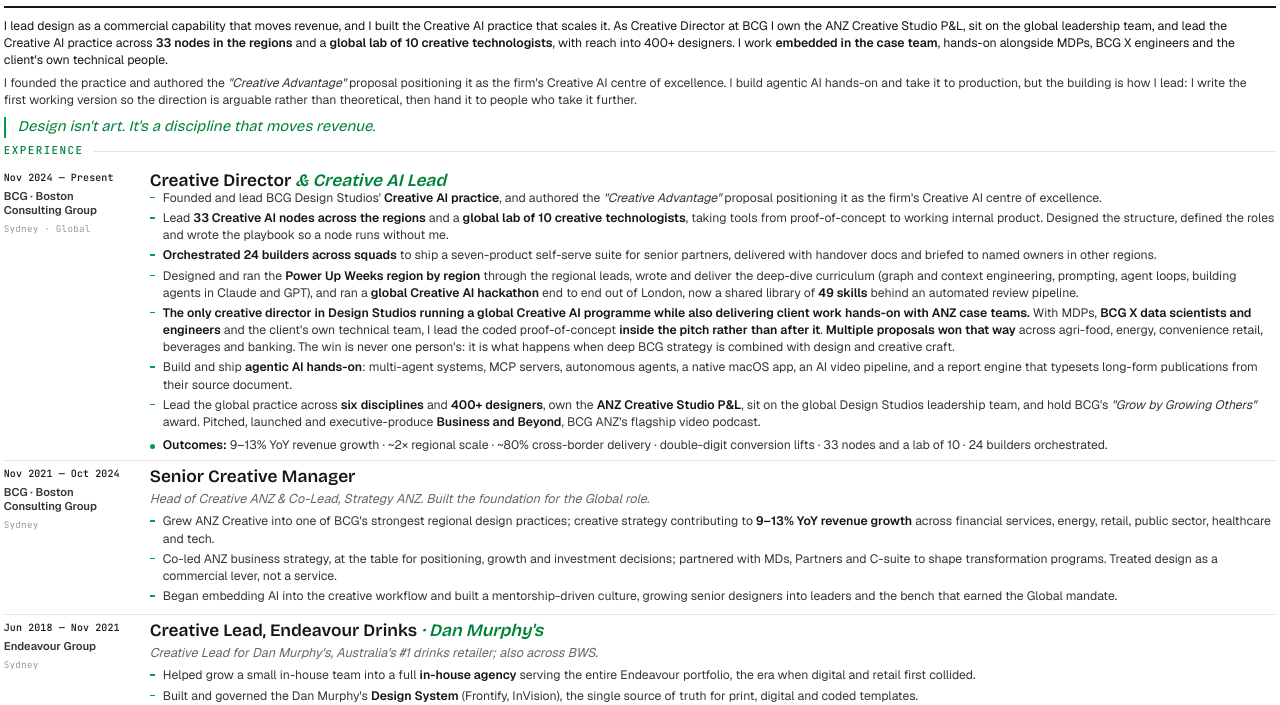
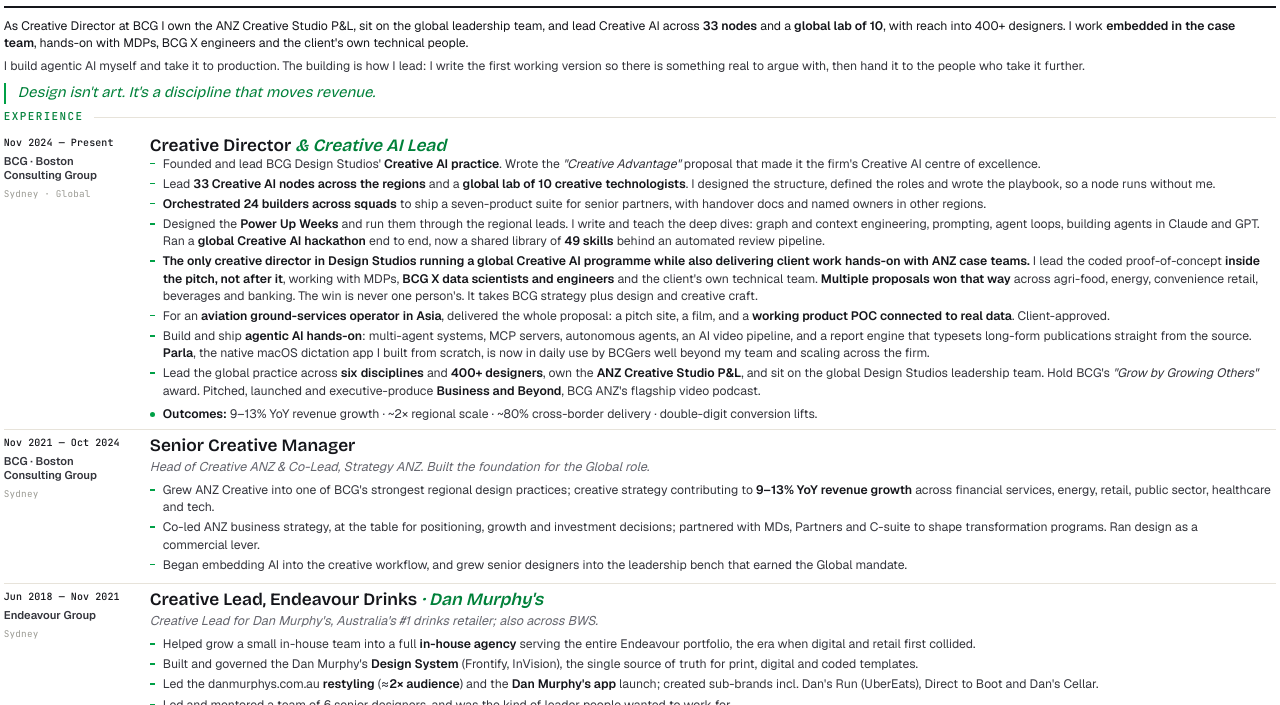
Before and after one commit to zapiolaesteban/profile, a website: page cv/resume.html in a window 1280 px wide. Shown: the part 106-811 px from the top of the page. Drawn offline with nearby package versions, Linux system fonts and the light colour scheme.

Commit message:
Simplify the CV, add Parla adoption and the aviation delivery, hold 2 pages
Copy simplified for plainer reading: shorter sentences, fewer compound
clauses, and two AI-ish constructions removed ("the direction is arguable
rather than theoretical", and the negation framing "a commercial lever, not a
service").

Added, as requested:
- Parla is now in daily use by BCGers well beyond his own team and scaling
  across the firm. Added to the CV, index.html, llms.txt and the agent's
  knowledge file. On the site the build tag changes from "daily use" to
  "scaling across the firm", since adoption is the point.
- The aviation ground-services delivery now names all three artifacts: the
  pitch site, the film, and the working product POC on real data.

BOUNDARY, deliberate and worth stating: Esteban named the client and the city
for that engagement. Neither is published, and nor is the practice area.
Individually each looks harmless; together with "aviation ground services" they
identify the company, and §0 forbids any detail specific enough to do that. The
work is described by sector only, exactly as it already was.

CV page count, which took several attempts:
The first fixes were five cumulative CSS spacing reductions chasing one
stranded line. That was the wrong approach, degrading a designed document by a
thousand small cuts, so all five were reverted and his original spacing values
are untouched.

The actual cause was duplication: the header tag and the summary lead opened
with near-identical sentences ("I run design as a business that
moves/drives revenue, and I built the Creative AI practice that scales it").
Removing the repeat freed the space, serves the "simpler to read" brief, and
cost no content.

Verified: 2 pages via pdfinfo; Parla, the aviation entry and the only-claim all
present in the PDF via pdftotext with the probe sanity-checked; widows 0 on the
site across 5 viewports and 0 on the CV in the A4 print column; no client name,
city or practice area anywhere.

```diff
--- a/cv/resume.html
+++ b/cv/resume.html
@@ -125,8 +125,8 @@
   <div class="rule"></div>
 
   <section class="summary">
-    <p class="lead">I lead design as a commercial capability that moves revenue, and I built the Creative AI practice that scales it. As Creative Director at BCG I own the ANZ Creative Studio P&amp;L, sit on the global leadership team, and lead the Creative AI practice across <strong>33 nodes in the regions</strong> and a <strong>global lab of 10 creative technologists</strong>, with reach into 400+ designers. I work <strong>embedded in the case team</strong>, hands-on alongside MDPs, BCG X engineers and the client's own technical people.</p>
-    <p>I founded the practice and authored the <em>"Creative Advantage"</em> proposal positioning it as the firm's Creative AI centre of excellence. I build agentic AI hands-on and take it to production, but the building is how I lead: I write the first working version so the direction is arguable rather than theoretical, then hand it to people who take it further.</p>
+    <p class="lead">As Creative Director at BCG I own the ANZ Creative Studio P&amp;L, sit on the global leadership team, and lead Creative AI across <strong>33 nodes</strong> and a <strong>global lab of 10</strong>, with reach into 400+ designers. I work <strong>embedded in the case team</strong>, hands-on with MDPs, BCG X engineers and the client's own technical people.</p>
+    <p>I build agentic AI myself and take it to production. The building is how I lead: I write the first working version so there is something real to argue with, then hand it to the people who take it further.</p>
     <p class="thesis">Design isn't art. It's a discipline that moves revenue.</p>
   </section>
 
@@ -142,15 +142,16 @@
       <div class="body">
         <h3>Creative Director <em>&amp; Creative AI Lead</em></h3>
         <ul>
-          <li>Founded and lead BCG Design Studios' <strong>Creative AI practice</strong>, and authored the <em>"Creative Advantage"</em> proposal positioning it as the firm's Creative AI centre of excellence.</li>
-          <li>Lead <strong>33 Creative AI nodes across the regions</strong> and a <strong>global lab of 10 creative technologists</strong>, taking tools from proof-of-concept to working internal product. Designed the structure, defined the roles and wrote the playbook so a node runs without me.</li>
-          <li><strong>Orchestrated 24 builders across squads</strong> to ship a seven-product self-serve suite for senior partners, delivered with handover docs and briefed to named owners in other regions.</li>
-          <li>Designed and ran the <strong>Power Up Weeks region by region</strong> through the regional leads, wrote and deliver the deep-dive curriculum (graph and context engineering, prompting, agent loops, building agents in Claude and GPT), and ran a <strong>global Creative AI hackathon</strong> end to end out of London, now a shared library of <strong>49 skills</strong> behind an automated review pipeline.</li>
-          <li><strong>The only creative director in Design Studios running a global Creative AI programme while also delivering client work hands-on with ANZ case teams.</strong> With MDPs, <strong>BCG X data scientists and engineers</strong> and the client's own technical team, I lead the coded proof-of-concept <strong>inside the pitch rather than after it</strong>. <strong>Multiple proposals won that way</strong> across agri-food, energy, convenience retail, beverages and banking. The win is never one person's: it is what happens when deep BCG strategy is combined with design and creative craft.</li>
-          <li>Build and ship <strong>agentic AI hands-on</strong>: multi-agent systems, MCP servers, autonomous agents, a native macOS app, an AI video pipeline, and a report engine that typesets long-form publications from their source document.</li>
-          <li>Lead the global practice across <strong>six disciplines</strong> and <strong>400+ designers</strong>, own the <strong>ANZ Creative Studio P&amp;L</strong>, sit on the global Design Studios leadership team, and hold BCG's <em>"Grow by Growing Others"</em> award. Pitched, launched and executive-produce <strong>Business and Beyond</strong>, BCG ANZ's flagship video podcast.</li>
+          <li>Founded and lead BCG Design Studios' <strong>Creative AI practice</strong>. Wrote the <em>"Creative Advantage"</em> proposal that made it the firm's Creative AI centre of excellence.</li>
+          <li>Lead <strong>33 Creative AI nodes across the regions</strong> and a <strong>global lab of 10 creative technologists</strong>. I designed the structure, defined the roles and wrote the playbook, so a node runs without me.</li>
+          <li><strong>Orchestrated 24 builders across squads</strong> to ship a seven-product suite for senior partners, with handover docs and named owners in other regions.</li>
+          <li>Designed the <strong>Power Up Weeks</strong> and run them through the regional leads. I write and teach the deep dives: graph and context engineering, prompting, agent loops, building agents in Claude and GPT. Ran a <strong>global Creative AI hackathon</strong> end to end, now a shared library of <strong>49 skills</strong> behind an automated review pipeline.</li>
+          <li><strong>The only creative director in Design Studios running a global Creative AI programme while also delivering client work hands-on with ANZ case teams.</strong> I lead the coded proof-of-concept <strong>inside the pitch, not after it</strong>, working with MDPs, <strong>BCG X data scientists and engineers</strong> and the client's own technical team. <strong>Multiple proposals won that way</strong> across agri-food, energy, convenience retail, beverages and banking. The win is never one person's. It takes BCG strategy plus design and creative craft.</li>
+          <li>For an <strong>aviation ground-services operator in Asia</strong>, delivered the whole proposal: a pitch site, a film, and a <strong>working product POC connected to real data</strong>. Client-approved.</li>
+          <li>Build and ship <strong>agentic AI hands-on</strong>: multi-agent systems, MCP servers, autonomous agents, an AI video pipeline, and a report engine that typesets long-form publications straight from the source. <strong>Parla</strong>, the native macOS dictation app I built from scratch, is now in daily use by BCGers well beyond my team and scaling across the firm.</li>
+          <li>Lead the global practice across <strong>six disciplines</strong> and <strong>400+ designers</strong>, own the <strong>ANZ Creative Studio P&amp;L</strong>, and sit on the global Design Studios leadership team. Hold BCG's <em>"Grow by Growing Others"</em> award. Pitched, launched and executive-produce <strong>Business and Beyond</strong>, BCG ANZ's flagship video podcast.</li>
         </ul>
-        <p class="out"><b>Outcomes:</b> 9–13% YoY revenue growth · ~2× regional scale · ~80% cross-border delivery · double-digit conversion lifts · 33 nodes and a lab of 10 · 24 builders orchestrated.</p>
+        <p class="out"><b>Outcomes:</b> 9–13% YoY revenue growth · ~2× regional scale · ~80% cross-border delivery · double-digit conversion lifts.</p>
       </div>
     </article>
 
@@ -165,8 +166,8 @@
         <p class="desc">Head of Creative ANZ &amp; Co-Lead, Strategy ANZ. Built the foundation for the Global role.</p>
         <ul>
           <li>Grew ANZ Creative into one of BCG's strongest regional design practices; creative strategy contributing to <strong>9–13% YoY revenue growth</strong> across financial services, energy, retail, public sector, healthcare and tech.</li>
-          <li>Co-led ANZ business strategy, at the table for positioning, growth and investment decisions; partnered with MDs, Partners and C-suite to shape transformation programs. Treated design as a commercial lever, not a service.</li>
-          <li>Began embedding AI into the creative workflow and built a mentorship-driven culture, growing senior designers into leaders and the bench that earned the Global mandate.</li>
+          <li>Co-led ANZ business strategy, at the table for positioning, growth and investment decisions; partnered with MDs, Partners and C-suite to shape transformation programs. Ran design as a commercial lever.</li>
+          <li>Began embedding AI into the creative workflow, and grew senior designers into the leadership bench that earned the Global mandate.</li>
         </ul>
       </div>
     </article>
@@ -256,8 +257,8 @@
       <div class="sec-h" style="margin-top:11px;">Education &amp; Languages</div>
       <div class="edu-item"><span class="t">Mini-MBA, Business of Creativity</span> <span class="m">· Future London Academy · 2025</span></div>
       <div class="edu-item"><span class="t">Branding Now II</span> <span class="m">· Future London Academy · 2022</span></div>
-      <div class="edu-item"><span class="t">Lic. Diseño de Imagen Empresaria</span> <span class="m">· 2012–13</span> <span class="t">&amp; Diseñador Gráfico</span> <span class="m">· 2009–12 · Univ. de Palermo</span></div>
-      <div class="langs"><b>Languages</b> · Español (native) · English (full professional)</div>
+      <div class="edu-item"><span class="t">Lic. Diseño de Imagen Empresaria &amp; Diseñador Gráfico</span> <span class="m">· Univ. de Palermo · 2009–13</span></div>
+      <div class="langs">Español (native) · English (full professional)</div>
     </section>
   </div>
 
--- a/llms.txt
+++ b/llms.txt
@@ -59,7 +59,8 @@ run without him.
   and page geometry matched to a hundredth of a point. The build *fails* on typographic defects
   instead of flagging them: no stranded word on a last line, no orphans or widows, no headline
   broken mid-phrase. Rebuilding it surfaced two errors in the published original.
-- **Parla**, a native macOS dictation app he built from scratch and uses daily, with an MCP server
+- **Parla**, a native macOS dictation app he built from scratch, now in daily use by BCGers well
+  beyond his own team and scaling across the firm, with an MCP server
   alongside it. The interesting part is not the transcription engine, it is the dictionary: the app
   learns the names, jargon and accented edge cases generic speech models get wrong.
 - **A self-organising multi-agent studio**, a **multi-agent council** where independent models each
```
Also changed, not shown: index.html (+3 -3 lines), knowledge/esteban.md (+4 -2 lines), 1 other file.
